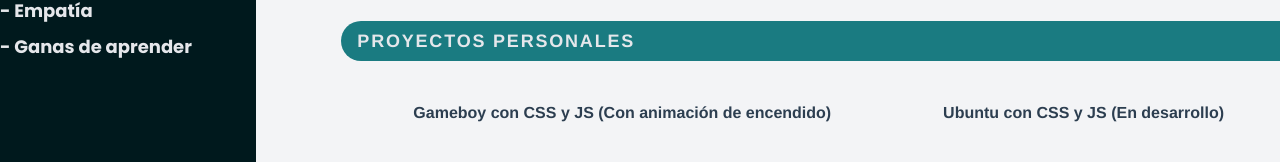
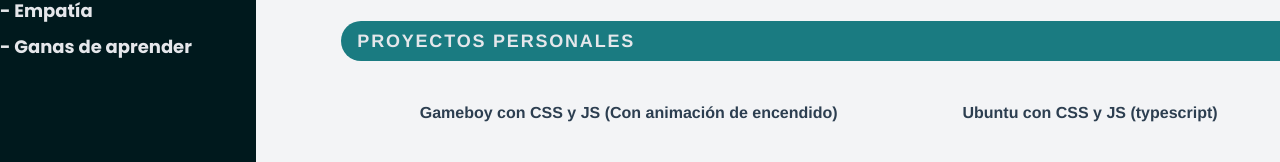
Before and after one commit to Zellokr/cv, a Vue app: page / in a window 1280 px wide. Shown: the part 1539-1701 px from the top of the page. Built offline with nearby package versions, Linux system fonts and the light colour scheme.

Commit message:
actualización cv online

```diff
--- a/src/views/DescView.vue
+++ b/src/views/DescView.vue
@@ -43,7 +43,7 @@ import { educations, experiences } from '@/utils/data.js'
                 <div class="flex flex-col">
                     <div class="flex justify-around">
                         <a href="https://gameboycsskr.netlify.app/"> Gameboy con CSS y JS (Con animación de encendido)</a>
-                        <a href="https://linuxcsskr.netlify.app/"> Ubuntu con CSS y JS (En desarrollo) </a>
+                        <a href="https://linux-ts.netlify.app/"> Ubuntu con CSS y JS (typescript)  </a>
                     </div>
                 </div>
             </div>
```
